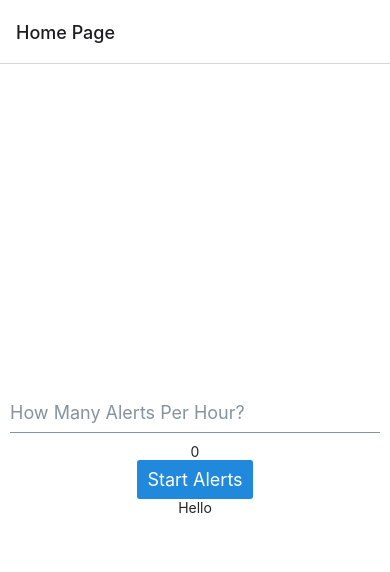
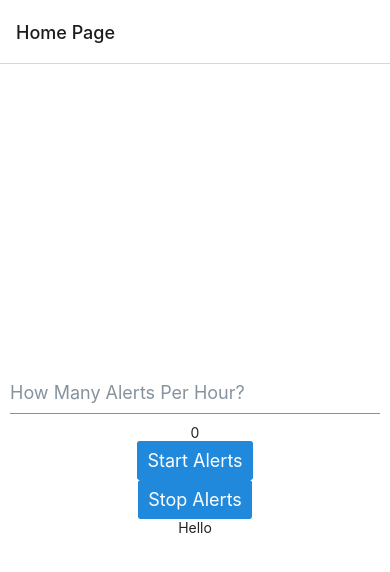
Before and after one commit to 99daycoder/mindtimer, a React Native app: screen / in a window 390 px wide. Shown: the top 572 px of the page. Built offline with nearby package versions, Linux system fonts and the light colour scheme.

Commit message:
setInterval

```diff
--- a/Components/Home.js
+++ b/Components/Home.js
@@ -1,30 +1,45 @@
 import { NavigationContainer } from '@react-navigation/native';
 import { createNativeStackNavigator } from '@react-navigation/native-stack';
-import { Button, Text, Input} from '@rneui/base';
+import { Button, Text, Input } from '@rneui/base';
 import { StatusBar } from 'expo-status-bar';
-import { useState } from 'react';
+import { useState, useEffect } from 'react';
 import { StyleSheet, View, Alert } from 'react-native';
+import BackgroundFetch from "react-native-background-fetch";
 
-export default function Home({navigation}) {
+export default function Home({ navigation }) {
+    let displayNotes = true
+    var timer = null
 
-  const simpleAlertHandler = () => {
-    setAlertsPerHour(inputValue)
-    //function to make simple alert
-    Alert.alert(`Hello your alerts are set!`);
-    navigation.navigate('Notes', {alertsPerHour} )
-    //push to a new page here
-  };
+    const startAlertHandler = () => {
+      const timer = setInterval(function () {
+        //function to make simple alert
+        Alert.alert(`Hello your alerts are set!`);
+        // navigation.navigate('Notes')
+      }, 15000);
+    }
+    const stopAlertHandler = () => {
+      clearInterval(timer)
+    }
+
+
   const [alertsPerHour, setAlertsPerHour] = useState(0)
-  const [inputValue, setInputValue]= useState(0)
+  const [inputValue, setInputValue] = useState(0)
 
   return (
     <View style={styles.container}>
+      {(displayNotes) ?
+      <>
       <Input
-      placeholder='How Many Alerts Per Hour?'onChangeText={newText => setInputValue(newText)}/>
+        placeholder='How Many Alerts Per Hour?' onChangeText={newText => setInputValue(newText)} />
       <StatusBar style="auto" />
       <Text>{alertsPerHour}</Text>
-      <Button onPress={simpleAlertHandler}>Start Alerts</Button>
+      <Button onPress={startAlertHandler}>Start Alerts</Button>
+      <Button onPress={stopAlertHandler}>Stop Alerts</Button>
       <Text>Hello</Text>
+      </>
+      :
+      //Put your component here
+      <><Text>Notes</Text></>}
     </View>
   );
 }
@@ -42,7 +57,7 @@ const styles = StyleSheet.create({
   h1Style: {
 
     fontWeight: '300',
-    color:'red'
+    color: 'red'
   },
   h2Style: {
 
```
